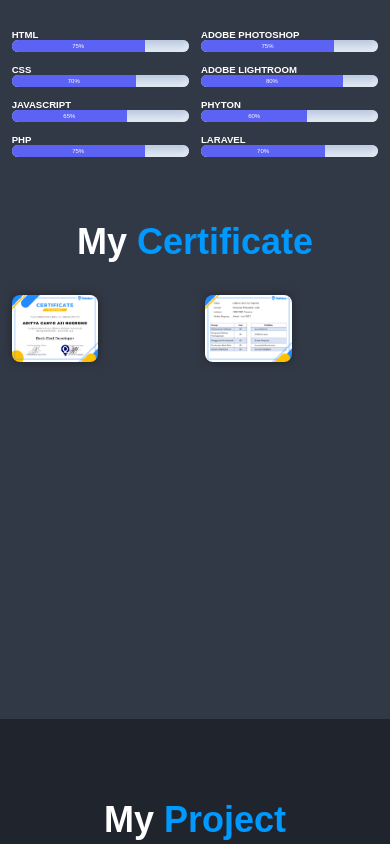
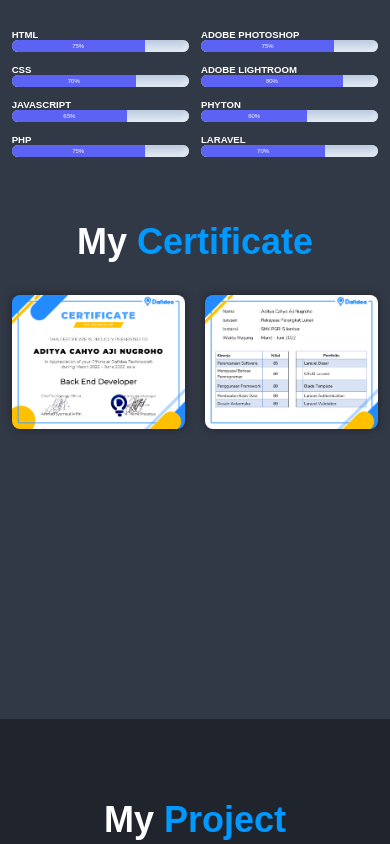
Before and after one commit to Adityacahyo4552/Aditya.github.io, a plain HTML site: page index.html in a window 390 px wide. Shown: the part 2657-3501 px from the top of the page. Drawn offline with nearby package versions, Linux system fonts and the light colour scheme; a web font is replaced by a local one.

Commit message:
responsive card

```diff
--- a/dist/css/style.css
+++ b/dist/css/style.css
@@ -286,8 +286,6 @@ span {
 
 .skill-container .skill-box {
   position: relative;
-  width: 50%;
-  height: auto;
   border-radius: 1rem;
   box-shadow: 0 0 1rem var(--bg-color);
   overflow: hidden;
@@ -297,7 +295,7 @@ span {
 .responsive {
   max-width: 100%;
   width: auto;
-  height: auto;
+  height: 50%;
 }
 
 .project h2 {
```
